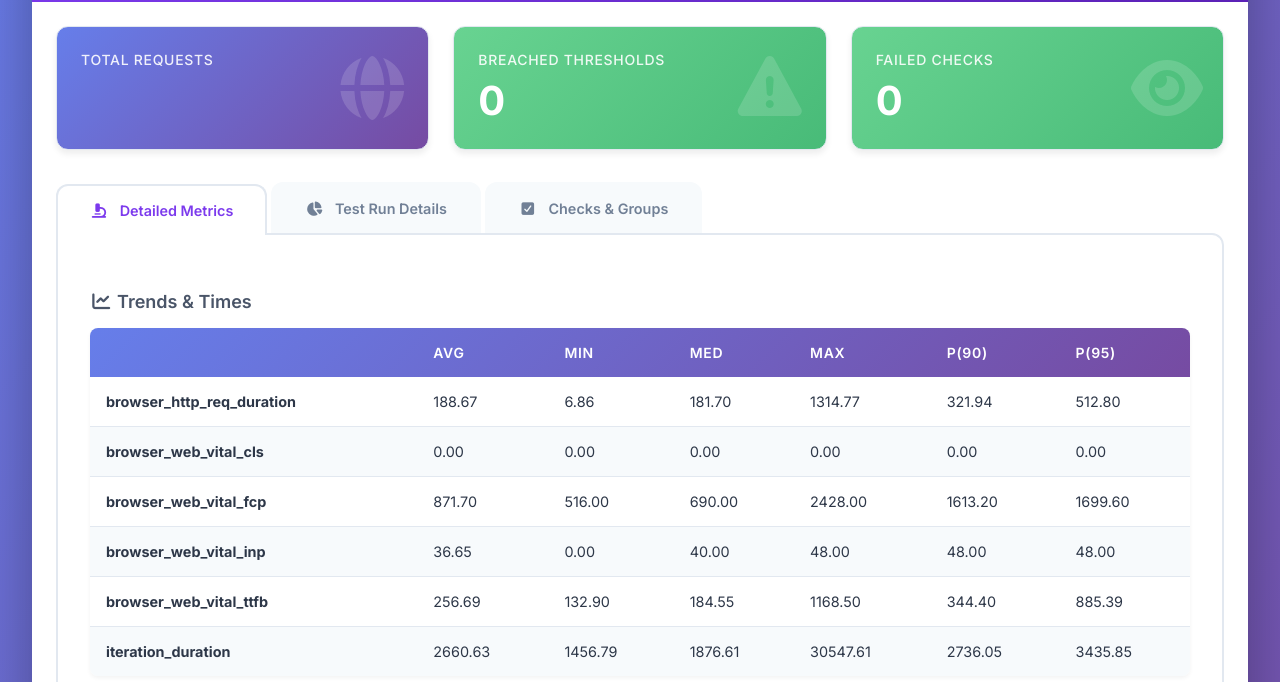
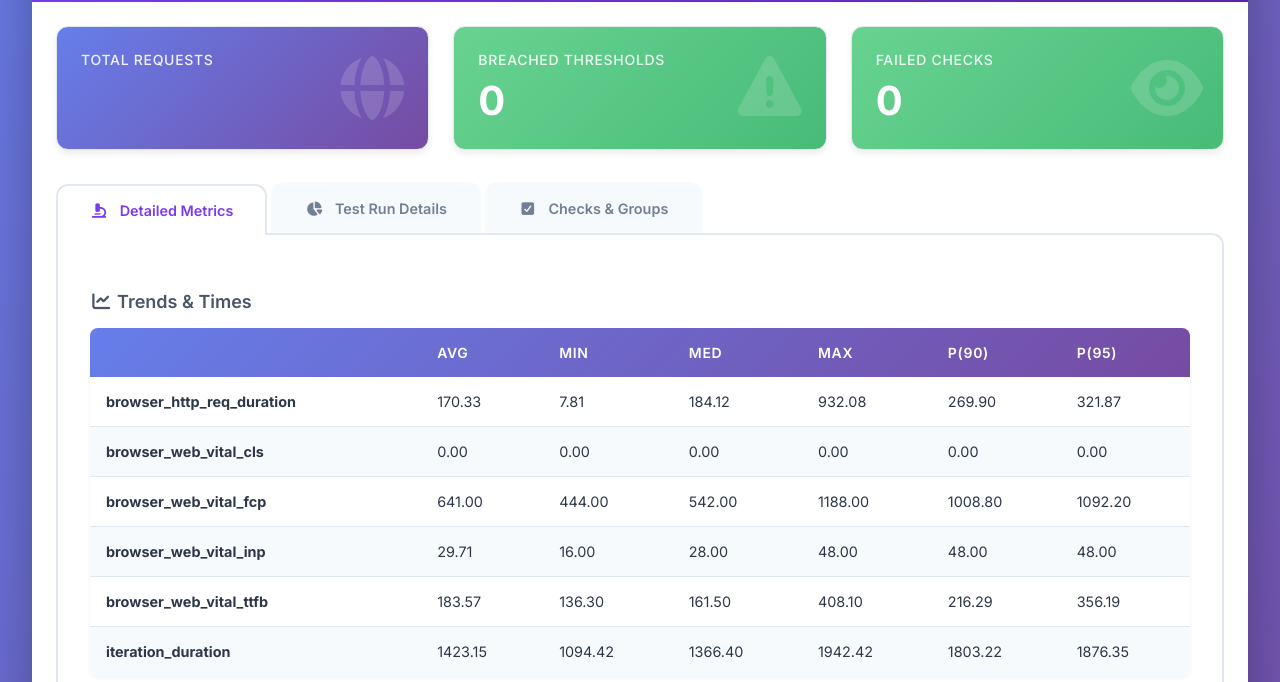
Before and after one commit to tommyalan1111/K6Sauce, a website: page report.html in a window 1280 px wide. Shown: the part 270-952 px from the top of the page. Drawn offline with Linux system fonts and the light colour scheme.

Commit message:
feat: reduce VUs to 2

```diff
--- a/report.html
+++ b/report.html
@@ -545,17 +545,17 @@
                   <tr>
                     <td><b>browser_http_req_duration</b></td>
 
-                      <td class="">188.67</td>
+                      <td class="">170.33</td>
 
-                      <td class="">6.86</td>
+                      <td class="">7.81</td>
 
-                      <td class="">181.70</td>
+                      <td class="">184.12</td>
 
-                      <td class="">1314.77</td>
+                      <td class="">932.08</td>
 
-                      <td class="">321.94</td>
+                      <td class="">269.90</td>
 
-                      <td class="">512.80</td>
+                      <td class="">321.87</td>
 
                   </tr>
 
@@ -579,28 +579,28 @@
                   <tr>
                     <td><b>browser_web_vital_fcp</b></td>
 
-                      <td class="">871.70</td>
+                      <td class="">641.00</td>
 
-                      <td class="">516.00</td>
+                      <td class="">444.00</td>
 
-                      <td class="">690.00</td>
+                      <td class="">542.00</td>
 
-                      <td class="">2428.00</td>
+                      <td class="">1188.00</td>
 
-                      <td class="">1613.20</td>
+                      <td class="">1008.80</td>
 
-                      <td class="">1699.60</td>
+                      <td class="">1092.20</td>
 
                   </tr>
 
                   <tr>
                     <td><b>browser_web_vital_inp</b></td>
 
-                      <td class="">36.65</td>
+                      <td class="">29.71</td>
 
-                      <td class="">0.00</td>
+                      <td class="">16.00</td>
 
-                      <td class="">40.00</td>
+                      <td class="">28.00</td>
 
                       <td class="">48.00</td>
 
@@ -613,34 +613,34 @@
                   <tr>
                     <td><b>browser_web_vital_ttfb</b></td>
 
-                      <td class="">256.69</td>
+                      <td class="">183.57</td>
 
-                      <td class="">132.90</td>
+                      <td class="">136.30</td>
 
-                      <td class="">184.55</td>
+                      <td class="">161.50</td>
 
-                      <td class="">1168.50</td>
+                      <td class="">408.10</td>
 
-                      <td class="">344.40</td>
+                      <td class="">216.29</td>
 
-                      <td class="">885.39</td>
+                      <td class="">356.19</td>
 
                   </tr>
 
                   <tr>
                     <td><b>iteration_duration</b></td>
 
-                      <td class="">2660.63</td>
+                      <td class="">1423.15</td>
 
-                      <td class="">1456.79</td>
+                      <td class="">1094.42</td>
 
-                      <td class="">1876.61</td>
+                      <td class="">1366.40</td>
 
-                      <td class="">30547.61</td>
+                      <td class="">1942.42</td>
 
-                      <td class="">2736.05</td>
+                      <td class="">1803.22</td>
 
-                      <td class="">3435.85</td>
+                      <td class="">1876.35</td>
 
                   </tr>
 
@@ -668,7 +668,7 @@
                         class=""
                         title="Failure rate (for *_failed metrics; aligns with Fail Count)"
                       >0.00%</td>
-                      <td class="">420.00</td>
+                      <td class="">244.00</td>
                       <td class="">0.00</td>
                   </tr>
 
@@ -691,7 +691,7 @@
                     <td><b>browser_data_received</b></td>
 
 
-                      <td class="">28605097.00</td>
+                      <td class="">19178155.00</td>
 
                   </tr>
 
@@ -699,7 +699,7 @@
                     <td><b>browser_data_sent</b></td>
 
 
-                      <td class="">456452.00</td>
+                      <td class="">297898.00</td>
 
                   </tr>
 
@@ -722,7 +722,7 @@
                   <i class="fas fa-eye icon"></i>
                   <div class="stat-row">
                     <span class="stat-label">Passed</span>
-                    <span class="stat-value">40</span>
+                    <span class="stat-value">28</span>
                   </div>
                   <div class="stat-row">
                     <span class="stat-label">Failed</span>
@@ -737,11 +737,11 @@
                   <i class="fas fa-redo icon"></i>
                   <div class="stat-row">
                     <span class="stat-label">Total</span>
-                    <span class="stat-value">41</span>
+                    <span class="stat-value">28</span>
                   </div>
                   <div class="stat-row">
                     <span class="stat-label">Rate</span>
-                    <span class="stat-value">1.18/s</span>
+                    <span class="stat-value">0.89/s</span>
                   </div>
                 </div>
 
@@ -751,11 +751,11 @@
                 <i class="fas fa-user icon"></i>
                 <div class="stat-row">
                   <span class="stat-label">Min</span>
-                  <span class="stat-value">1</span>
+                  <span class="stat-value">2</span>
                 </div>
                 <div class="stat-row">
                   <span class="stat-label">Max</span>
-                  <span class="stat-value">5</span>
+                  <span class="stat-value">2</span>
                 </div>
               </div>
 
@@ -828,7 +828,7 @@
 
                   <tr class="checkDetails">
                     <td width="50%">Is inventory page displayed</td>
-                    <td class="good">40</td>
+                    <td class="good">28</td>
                     <td class="">0</td>
                     <td class="">100.00</td>
                   </tr>
--- a/scripts/load-test.js
+++ b/scripts/load-test.js
@@ -6,11 +6,15 @@ export  const options = {
     scenarios: {
         ui_flow: {
             executor: 'constant-vus',
-            vus: 5,
+            vus: 2,
             duration: '30s',
             options: {
                 browser: {
                     type: 'chromium',
+                    args: ['--no-sandbox',
+                        '--disable-dev-shm-usage',
+                        '--disable-setuid-sandbox'
+                    ],
                 }
             }
         }
```
